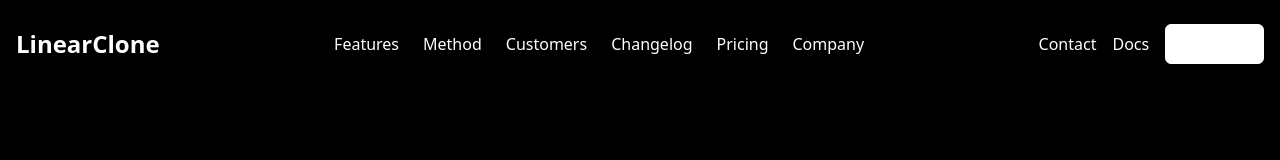
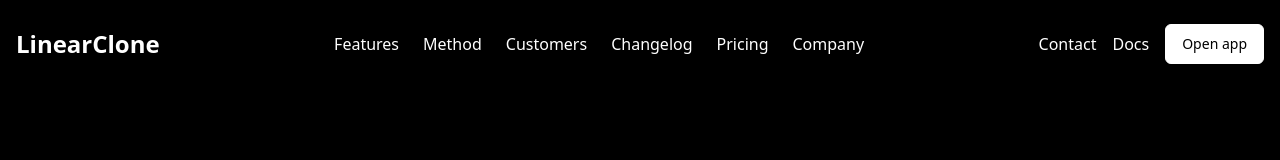
Before and after one commit to GPT-Engineer-App/linear-ecosystem-hub, a React (Vite) app: page / in a window 1280 px wide. Shown: the top 160 px of the page. Built offline with nearby package versions, Linux system fonts and the light colour scheme.

Commit message:
GPT Engineer Update [skip gpt_engineer]

```diff
--- a/src/pages/Index.jsx
+++ b/src/pages/Index.jsx
@@ -33,7 +33,7 @@ const Index = () => {
           <div className="hidden lg:flex space-x-4 items-center">
             <a href="#contact" className="text-white hover:text-gray-300">Contact</a>
             <a href="#docs" className="text-white hover:text-gray-300">Docs</a>
-            <Button variant="outline" className="text-white border-white hover:bg-white hover:text-black" onClick={handleGetStarted}>
+            <Button variant="outline" className="text-black bg-white border-white hover:bg-gray-200" onClick={handleGetStarted}>
               Open app
             </Button>
           </div>
@@ -53,7 +53,7 @@ const Index = () => {
               <li><a href="#contact" className="block text-white hover:text-gray-300">Contact</a></li>
               <li><a href="#docs" className="block text-white hover:text-gray-300">Docs</a></li>
               <li>
-                <Button variant="outline" className="w-full text-white border-white hover:bg-white hover:text-black mt-2" onClick={handleGetStarted}>
+                <Button variant="outline" className="w-full text-black bg-white border-white hover:bg-gray-200 mt-2" onClick={handleGetStarted}>
                   Open app
                 </Button>
               </li>
```
